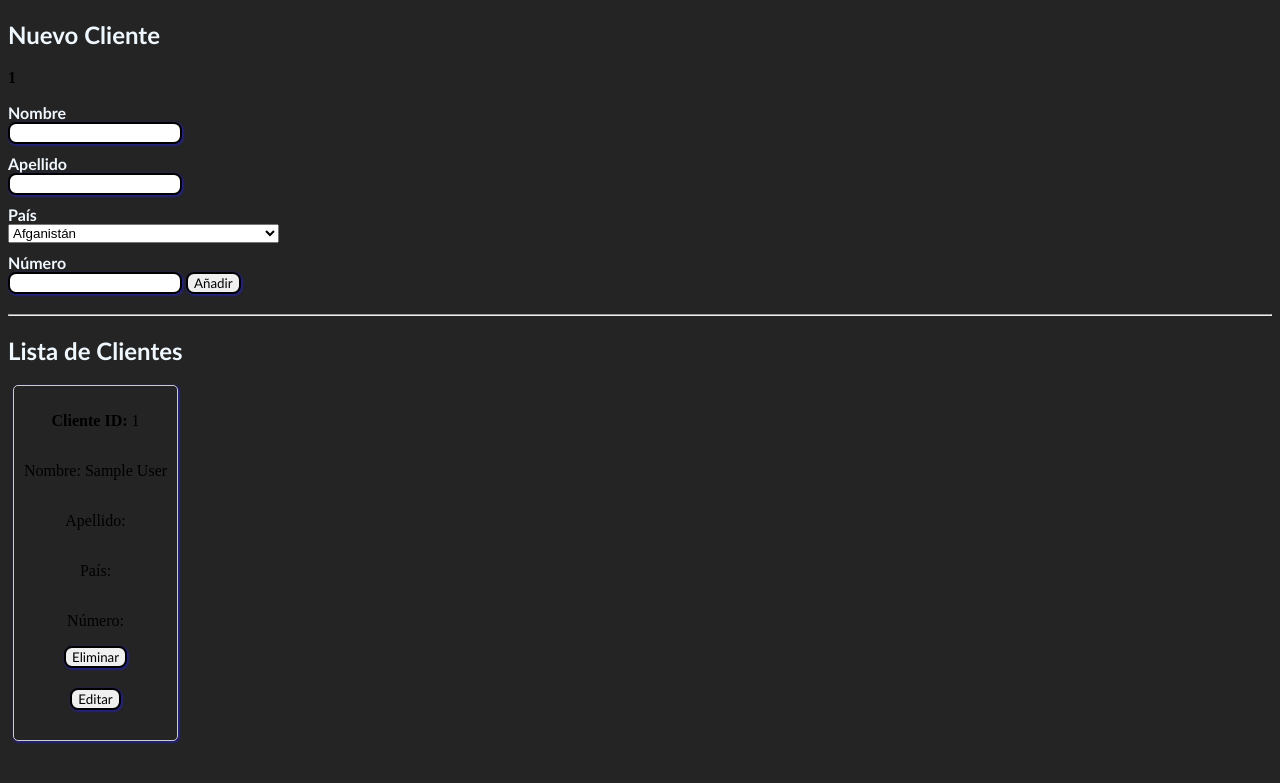
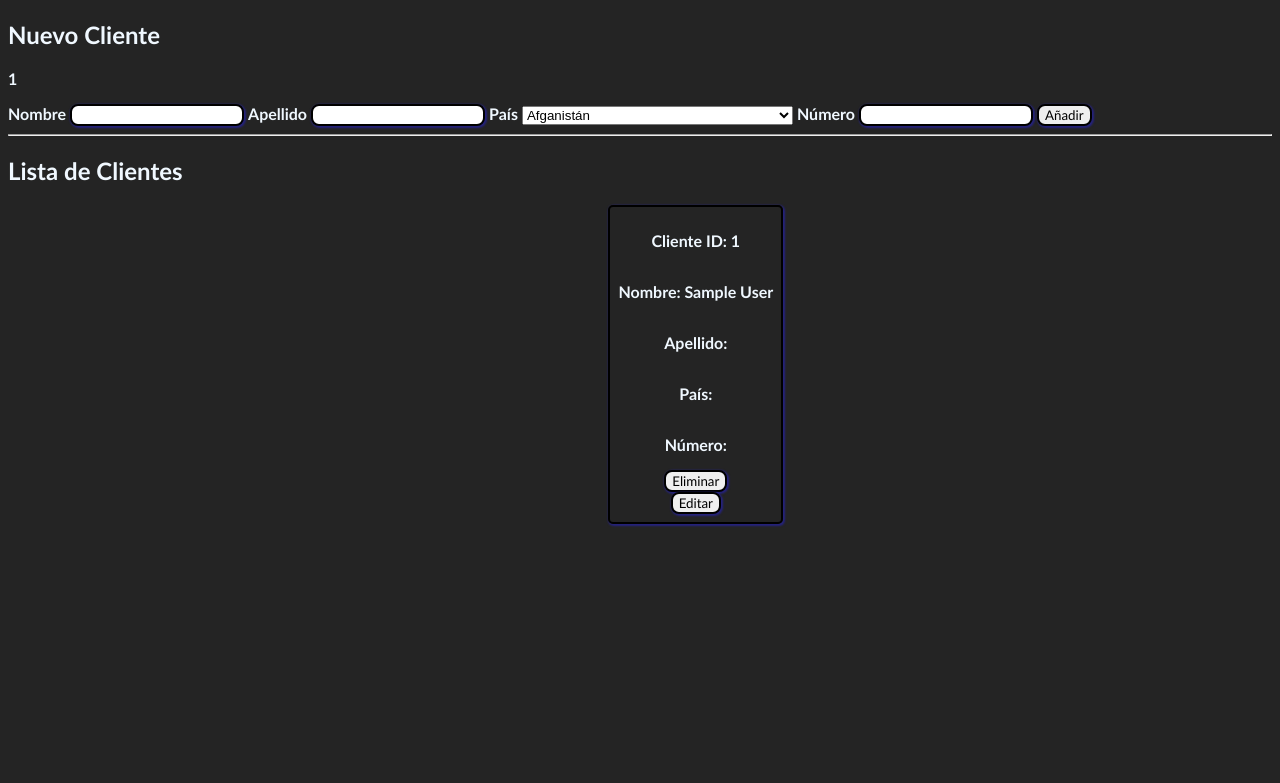
Before and after one commit to IMaikelI/trabajo_integrador_crud, a PHP site: page / in a window 1280 px wide. Shown: the top 783 px of the page. Run offline with PHP 8.4, Linux system fonts and the light colour scheme; the visitor is signed in with stand-in values (Sample User, id 1); data comes from the database, SQL or seed files in the repository.

Commit message:
Add files via upload

```diff
--- a/index.php
+++ b/index.php
@@ -57,11 +57,6 @@
     <meta charset="UTF-8">
     <title>Gestión de Clientes</title>
     <link rel="stylesheet" href="style.css">
-    <style>
-        .cliente { border: 1px solid #ccc; padding: 10px; margin: 5px; }
-        form { margin-bottom: 20px; }
-        label { display: block; margin-top: 10px; }
-    </style>
 </head>
 <body>
 
--- a/style.css
+++ b/style.css
@@ -53,3 +53,8 @@
   font-weight: 800;
   color: aliceblue;
 }
+p{
+  font-family: 'Trebuchet MS', 'Lucida Sans Unicode', 'Lucida Grande', 'Lucida Sans', Arial, sans-serif;
+  font-weight: 800;
+  color: aliceblue;
+}
```
